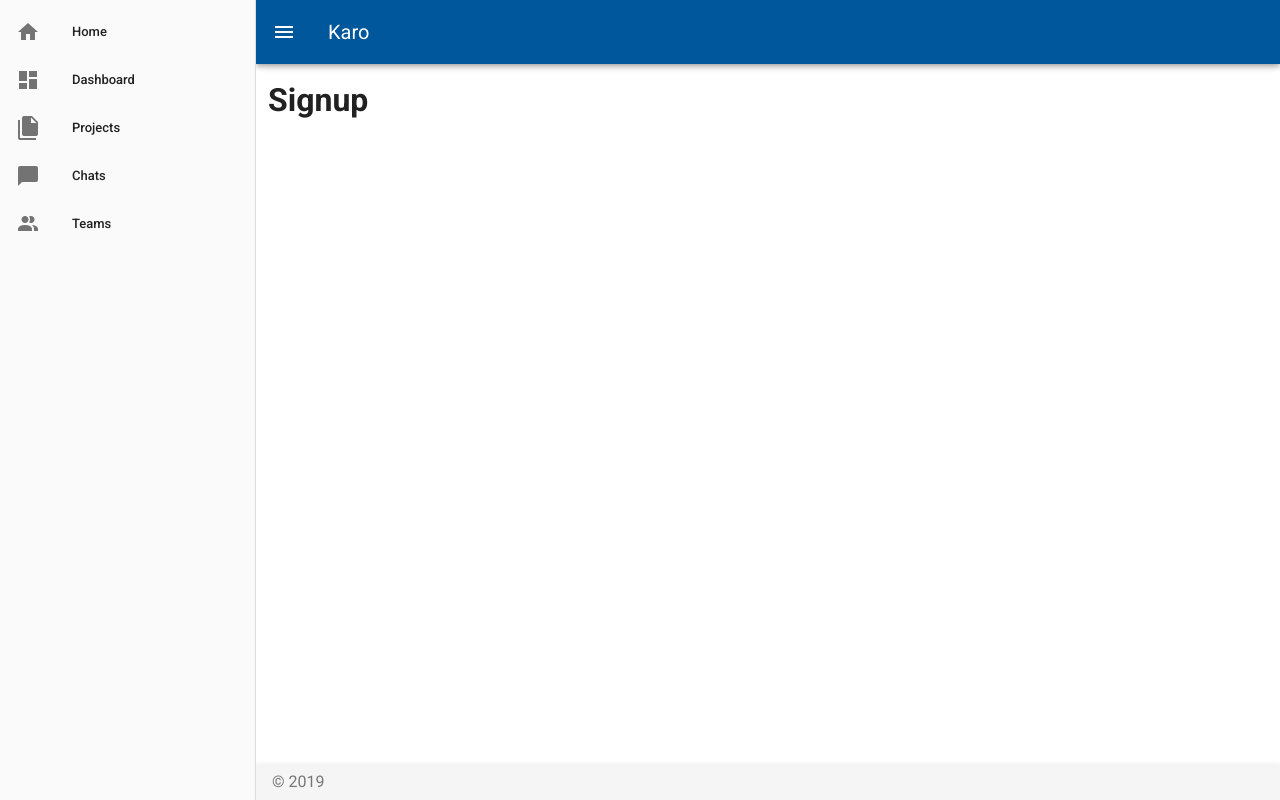
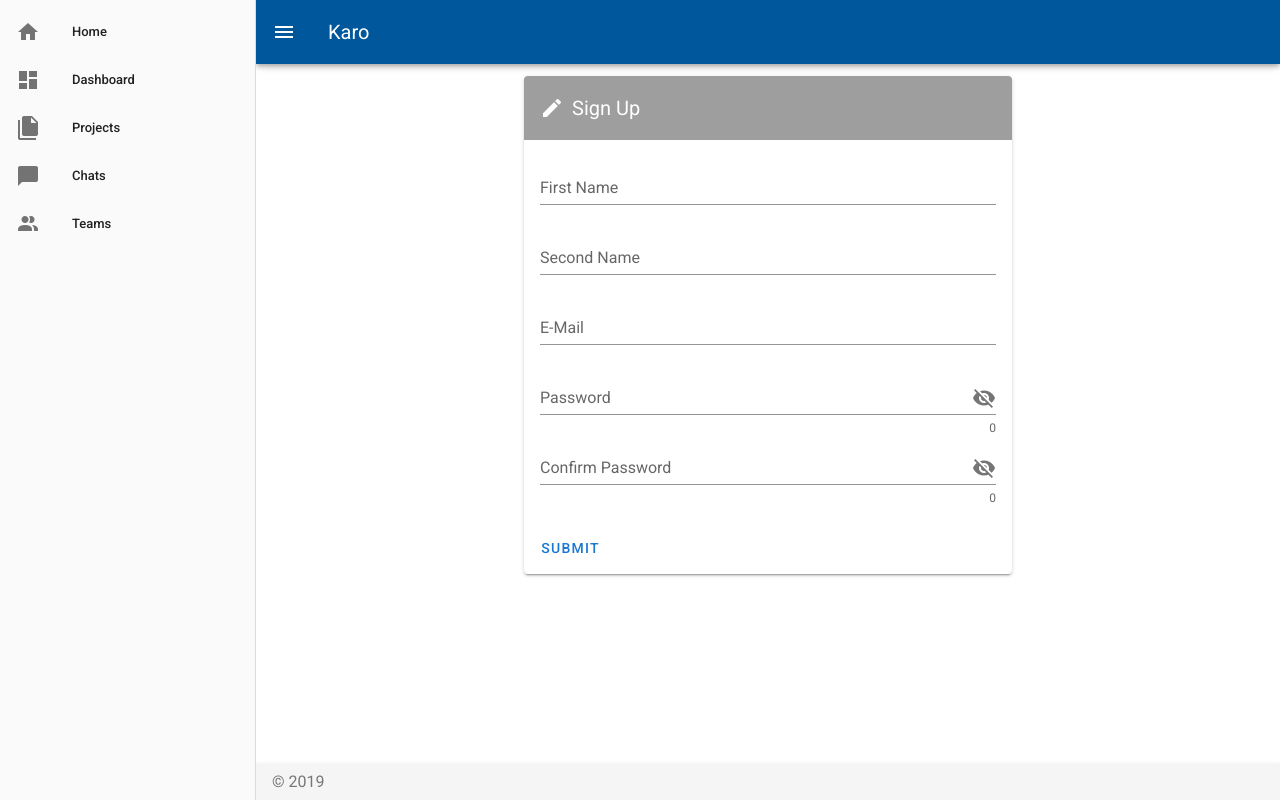
Before and after one commit to kenalvares/karo, a Vue app in the folder client/: page /sign-up in a window 1280 px wide. Built offline with nearby package versions, Linux system fonts and the light colour scheme.

Commit message:
Began creating user signup :tada:

```diff
--- a/client/src/components/Placeholder.vue
+++ b/client/src/components/dev/Placeholder.vue
@@ -1,6 +1,6 @@
 <template>
   <div class="placeholder--body">
-    <img alt="Karo" src="../assets/logo.png" class="logo" />
+    <img alt="Karo" src="../../assets/logo.png" class="logo" />
     <h1>Welcome to your {{ page }}!</h1>
     <p>This page allows you to access your {{ page }}.</p>
   </div>
--- /dev/null
+++ b/client/src/components/forms/SignUpForm.vue
@@ -0,0 +1,87 @@
+<template>
+  <v-row justify="center">
+    <v-col cols="12" lg="6" md="4">
+      <v-form action="http://localhost:3030/users" method="POST">
+        <v-card>
+          <v-toolbar flat color="grey" dark>
+            <v-icon left>create</v-icon>
+            <v-toolbar-title>Sign Up</v-toolbar-title>
+          </v-toolbar>
+          <v-card-text>
+            <v-text-field
+              ref="firstname"
+              v-model="firstname"
+              :error-messages="errorMessages"
+              label="First Name"
+              required
+            ></v-text-field>
+            <v-text-field
+              ref="lastname"
+              v-model="lastname"
+              :error-messages="errorMessages"
+              label="Second Name"
+              required
+            ></v-text-field>
+            <v-text-field
+              ref="email"
+              v-model="email"
+              :error-messages="errorMessages"
+              label="E-Mail"
+              required
+            ></v-text-field>
+            <v-text-field
+              v-model="password"
+              :append-icon="show1 ? 'mdi-eye' : 'mdi-eye-off'"
+              :error-messages="errorMessages"
+              :type="show1 ? 'text' : 'password'"
+              name="password"
+              label="Password"
+              hint="At least 8 characters"
+              counter
+              @click:append="show1 = !show1"
+            ></v-text-field>
+            <v-text-field
+              :append-icon="show2 ? 'mdi-eye' : 'mdi-eye-off'"
+              :type="show2 ? 'text' : 'password'"
+              :error-messages="errorMessages"
+              name="confirmPAssword"
+              label="Confirm Password"
+              hint="At least 8 characters"
+              counter
+              @click:append="show2 = !show2"
+            ></v-text-field>
+          </v-card-text>
+          <v-card-actions>
+            <v-btn color="primary" text type="submit">Submit</v-btn>
+          </v-card-actions>
+        </v-card>
+      </v-form>
+    </v-col>
+  </v-row>
+</template>
+
+<script>
+export default {
+  name: "SignUpForm",
+  data: () => ({
+    firstname: "",
+    lastname: "",
+    email: "",
+    password: "",
+    show1: false,
+    show2: false
+  }),
+
+  computed: {
+    form() {
+      return {
+        name: this.name,
+        firstname: this.firtsname,
+        lastname: this.lastname,
+        email: this.email,
+        password: this.password
+      };
+    }
+  }
+};
+</script>
--- a/client/src/views/Chats.vue
+++ b/client/src/views/Chats.vue
@@ -6,7 +6,7 @@
 
 <script>
 // @ is an alias to /src
-import Placeholder from "@/components/Placeholder.vue";
+import Placeholder from "@/components/dev/Placeholder.vue";
 
 export default {
   name: "chats",
--- a/client/src/views/Dashboard.vue
+++ b/client/src/views/Dashboard.vue
@@ -6,7 +6,7 @@
 
 <script>
 // @ is an alias to /src
-import Placeholder from "@/components/Placeholder.vue";
+import Placeholder from "@/components/dev/Placeholder.vue";
 
 export default {
   name: "dashboard",
--- a/client/src/views/Home.vue
+++ b/client/src/views/Home.vue
@@ -5,109 +5,145 @@
       <h3>Installed CLI Plugins</h3>
       <ul>
         <li>
-          <a href="https://github.com/vuetifyjs/vuetify" target="_blank" rel="noopener">vuetify</a>
+          <a
+            href="https://github.com/vuetifyjs/vuetify"
+            target="_blank"
+            rel="noopener"
+            >vuetify</a
+          >
         </li>
         <li>
           <a
             href="https://github.com/vuejs/vue-cli/tree/dev/packages/%40vue/cli-plugin-babel"
             target="_blank"
             rel="noopener"
-          >babel</a>
+            >babel</a
+          >
         </li>
         <li>
           <a
             href="https://github.com/vuejs/vue-cli/tree/dev/packages/%40vue/cli-plugin-router"
             target="_blank"
             rel="noopener"
-          >router</a>
+            >router</a
+          >
         </li>
         <li>
           <a
             href="https://github.com/vuejs/vue-cli/tree/dev/packages/%40vue/cli-plugin-vuex"
             target="_blank"
             rel="noopener"
-          >vuex</a>
+            >vuex</a
+          >
         </li>
         <li>
           <a
             href="https://github.com/vuejs/vue-cli/tree/dev/packages/%40vue/cli-plugin-eslint"
             target="_blank"
             rel="noopener"
-          >eslint</a>
+            >eslint</a
+          >
         </li>
         <li>
           <a
             href="https://github.com/vuejs/vue-cli/tree/dev/packages/%40vue/cli-plugin-unit-jest"
             target="_blank"
             rel="noopener"
-          >unit-jest</a>
+            >unit-jest</a
+          >
         </li>
         <li>
           <a
             href="https://github.com/vuejs/vue-cli/tree/dev/packages/%40vue/cli-plugin-e2e-cypress"
             target="_blank"
             rel="noopener"
-          >e2e-cypress</a>
+            >e2e-cypress</a
+          >
         </li>
       </ul>
       <h3>Essential Links</h3>
       <ul>
         <li>
-          <a href="https://vuejs.org" target="_blank" rel="noopener">Core Docs</a>
+          <a href="https://vuejs.org" target="_blank" rel="noopener"
+            >Core Docs</a
+          >
         </li>
         <li>
-          <a href="https://forum.vuejs.org" target="_blank" rel="noopener">Forum</a>
+          <a href="https://forum.vuejs.org" target="_blank" rel="noopener"
+            >Forum</a
+          >
         </li>
         <li>
-          <a href="https://chat.vuejs.org" target="_blank" rel="noopener">Community Chat</a>
+          <a href="https://chat.vuejs.org" target="_blank" rel="noopener"
+            >Community Chat</a
+          >
         </li>
         <li>
-          <a href="https://twitter.com/vuejs" target="_blank" rel="noopener">Twitter</a>
+          <a href="https://twitter.com/vuejs" target="_blank" rel="noopener"
+            >Twitter</a
+          >
         </li>
         <li>
-          <a href="https://news.vuejs.org" target="_blank" rel="noopener">News</a>
+          <a href="https://news.vuejs.org" target="_blank" rel="noopener"
+            >News</a
+          >
         </li>
       </ul>
       <h3>Ecosystem</h3>
       <ul>
         <li>
-          <a href="https://router.vuejs.org" target="_blank" rel="noopener">vue-router</a>
+          <a href="https://router.vuejs.org" target="_blank" rel="noopener"
+            >vue-router</a
+          >
         </li>
         <li>
-          <a href="https://vuex.vuejs.org" target="_blank" rel="noopener">vuex</a>
+          <a href="https://vuex.vuejs.org" target="_blank" rel="noopener"
+            >vuex</a
+          >
         </li>
         <li>
           <a
             href="https://github.com/vuejs/vue-devtools#vue-devtools"
             target="_blank"
             rel="noopener"
-          >vue-devtools</a>
+            >vue-devtools</a
+          >
         </li>
         <li>
-          <a href="https://vue-loader.vuejs.org" target="_blank" rel="noopener">vue-loader</a>
+          <a href="https://vue-loader.vuejs.org" target="_blank" rel="noopener"
+            >vue-loader</a
+          >
         </li>
         <li>
-          <a href="https://github.com/vuejs/awesome-vue" target="_blank" rel="noopener">awesome-vue</a>
+          <a
+            href="https://github.com/vuejs/awesome-vue"
+            target="_blank"
+            rel="noopener"
+            >awesome-vue</a
+          >
         </li>
       </ul>
       <v-row align="center">
         <v-col cols="12">
-          <v-btn depressed large class="indigo white--text btn-login" to="/login">
-            <v-icon left small>lock_open</v-icon>Login
-          </v-btn>&nbsp;
-          <v-btn depressed large class="success white--text btn-signup" to="/sign-up">
+          <v-btn
+            depressed
+            large
+            class="indigo white--text btn-login"
+            to="/login"
+          >
+            <v-icon left small>lock_open</v-icon>Login </v-btn
+          >&nbsp;
+          <v-btn
+            depressed
+            large
+            class="success white--text btn-signup"
+            to="/sign-up"
+          >
             <v-icon left small>create</v-icon>Sign Up
           </v-btn>
         </v-col>
       </v-row>
     </div>
-    <v-row align="center">
-      <v-cols style="width: 50%; margin: auto;">
-        <p>Lorem ipsum, dolor sit amet consectetur adipisicing elit. Cupiditate labore possimus esse, maxime minus iste rerum nulla. Illum mollitia reiciendis obcaecati, at corrupti est animi inventore facere rem, quod voluptates!</p>
-        <p>Lorem ipsum, dolor sit amet consectetur adipisicing elit. Deserunt eius consectetur autem eum mollitia. Accusamus officiis molestias, nostrum, odit aliquam quidem modi sit quos doloribus amet natus, nulla officia. In.</p>
-        <p>Lorem ipsum dolor sit amet consectetur adipisicing elit. Suscipit rem vero dolor illo alias quam eligendi labore, dolore, cupiditate, perferendis illum consequuntur iusto amet odit dolorum? Aut nihil qui dignissimos.</p>
-      </v-cols>
-    </v-row>
   </div>
 </template>
 
@@ -141,7 +177,7 @@ a {
 
 <script>
 // @ is an alias to /src
-import Placeholder from "@/components/Placeholder.vue";
+import Placeholder from "@/components/dev/Placeholder.vue";
 
 export default {
   name: "home",
--- a/client/src/views/Projects.vue
+++ b/client/src/views/Projects.vue
@@ -6,7 +6,7 @@
 
 <script>
 // @ is an alias to /src
-import Placeholder from "@/components/Placeholder.vue";
+import Placeholder from "@/components/dev/Placeholder.vue";
 
 export default {
   name: "projects",
--- a/client/src/views/SignUp.vue
+++ b/client/src/views/SignUp.vue
@@ -1,11 +1,17 @@
 <template>
   <div>
-    <h1>Signup</h1>
+    <SignUpForm />
   </div>
 </template>
 
 <script>
+// @ is an alias to /src
+import SignUpForm from "@/components/forms/SignUpForm.vue";
+
 export default {
-  name: "signup"
+  name: "signup",
+  components: {
+    SignUpForm
+  }
 };
 </script>
--- a/client/src/views/Teams.vue
+++ b/client/src/views/Teams.vue
@@ -6,7 +6,7 @@
 
 <script>
 // @ is an alias to /src
-import Placeholder from "@/components/Placeholder.vue";
+import Placeholder from "@/components/dev/Placeholder.vue";
 
 export default {
   name: "teams",
```
